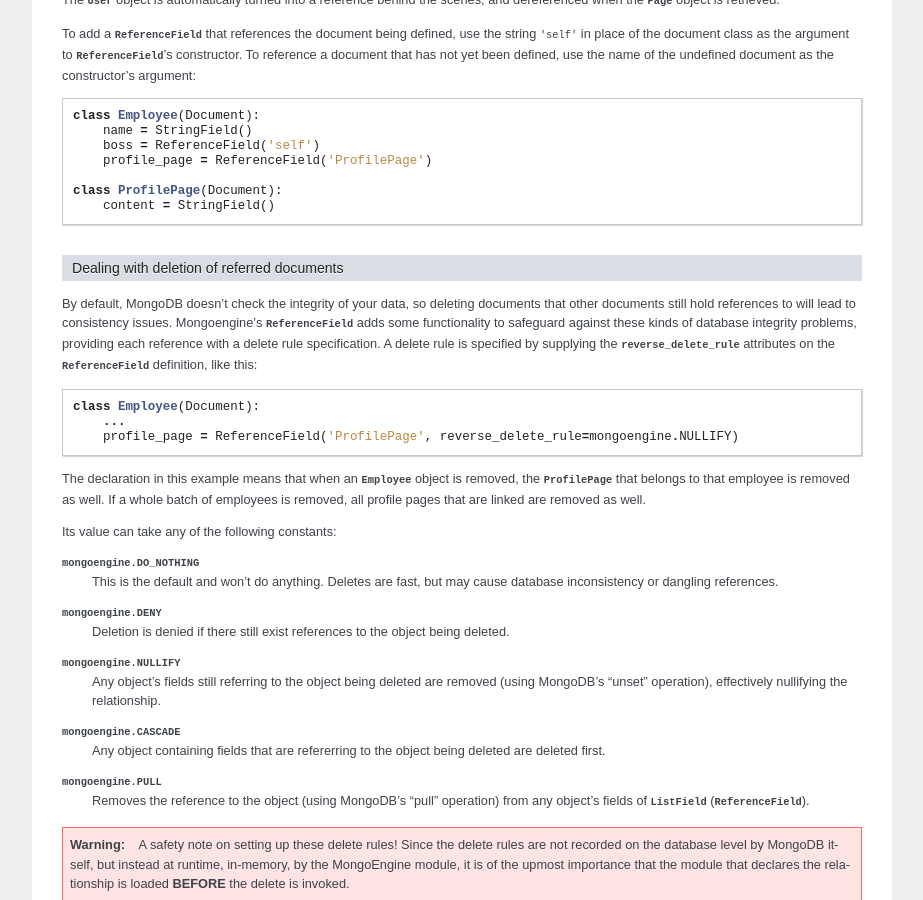
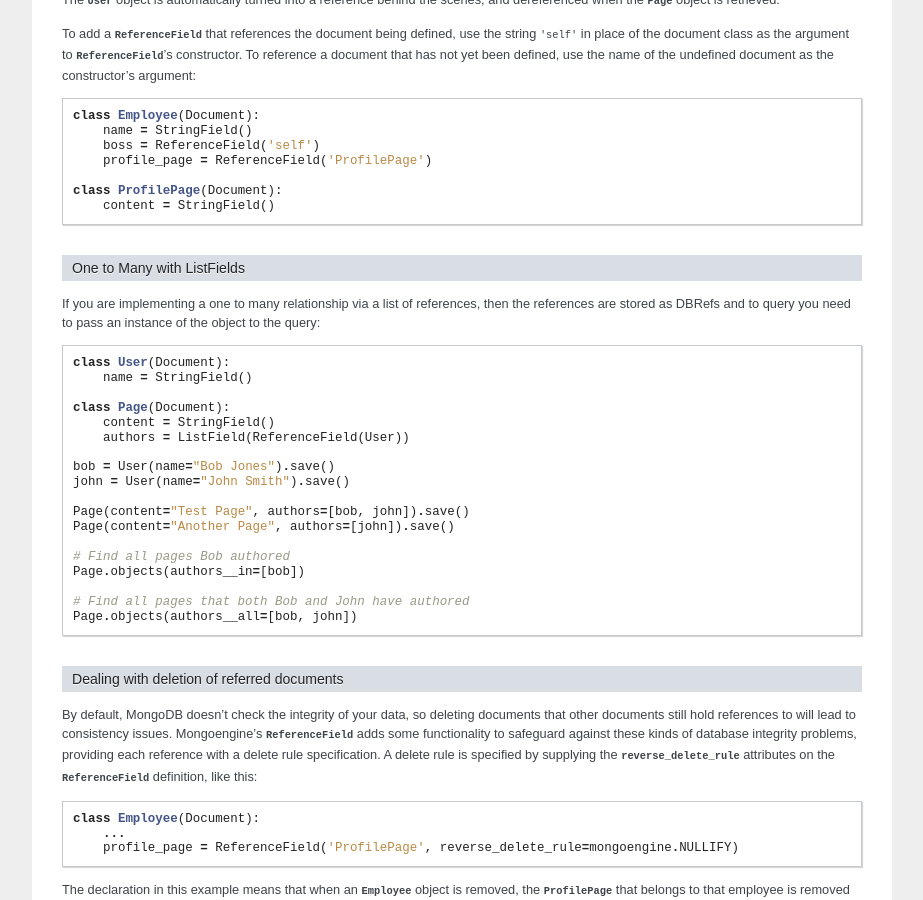
Before and after one commit to MongoEngine/mongoengine, a Sphinx documentation site: the page built from docs/guide/defining-documents.rst, in a window 1280 px wide and 900 px high, scrolled down 4048 px. Shown: the whole window, without its empty margins (198-1121 px from the left). Built offline with Sphinx 7.4.7, drawn with Linux system fonts in a browser that asks for light colours; some of the changed text lies outside the part shown.

Commit message:
Fixed documentation

```diff
--- a/docs/changelog.rst
+++ b/docs/changelog.rst
@@ -27,7 +27,7 @@ Changes in 0.6.14
 - Added support for add_to_set and each
 
 Changes in 0.6.13
-================
+=================
 - Fixed EmbeddedDocument db_field validation issue
 - Fixed StringField unicode issue
 - Fixes __repr__ modifying the cursor
--- a/docs/guide/defining-documents.rst
+++ b/docs/guide/defining-documents.rst
@@ -257,6 +257,35 @@ as the constructor's argument::
 
     class ProfilePage(Document):
         content = StringField()
+
+
+.. _one-to-many-with-listfields:
+
+One to Many with ListFields
+'''''''''''''''''''''''''''
+
+If you are implementing a one to many relationship via a list of references,
+then the references are stored as DBRefs and to query you need to pass an
+instance of the object to the query::
+
+    class User(Document):
+        name = StringField()
+
+    class Page(Document):
+        content = StringField()
+        authors = ListField(ReferenceField(User))
+
+    bob = User(name="Bob Jones").save()
+    john = User(name="John Smith").save()
+
+    Page(content="Test Page", authors=[bob, john]).save()
+    Page(content="Another Page", authors=[john]).save()
+
+    # Find all pages Bob authored
+    Page.objects(authors__in=[bob])
+
+    # Find all pages that both Bob and John have authored
+    Page.objects(authors__all=[bob, john])
 
 
 Dealing with deletion of referred documents
```
Also changed, not shown: 2 other files.
